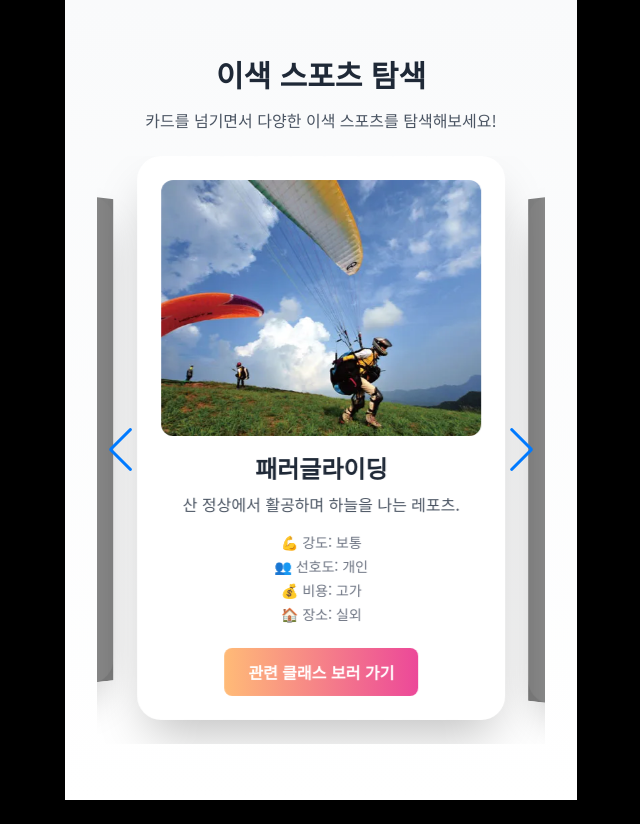
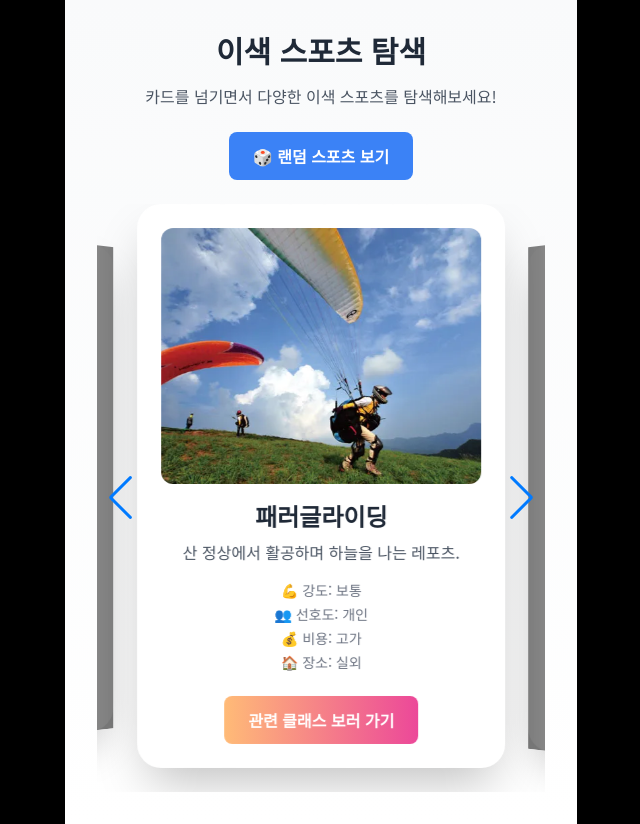
Before and after one commit to sjwoo1999/diff-spo-mockup, a Next.js app: page /explore-sports in a window 1280 px wide. Shown: the whole page, without its empty margins (319-959 px from the left). Before the commit the page ends 800 px from the top, so only its background shows below. Built offline with nearby package versions, Linux system fonts and the light colour scheme.

Commit message:
✨ New Feature: Random Button
New Feature: Random Button

```diff
--- a/src/app/explore-sports/page.tsx
+++ b/src/app/explore-sports/page.tsx
@@ -1,4 +1,5 @@
 'use client'
+import { useRef } from 'react';
 import { useRouter } from 'next/navigation';
 import { database } from '@/data/database';
 import { Swiper, SwiperSlide } from 'swiper/react';
@@ -7,9 +8,19 @@ import 'swiper/css';
 import 'swiper/css/navigation';
 import 'swiper/css/effect-coverflow';
 import Image from 'next/image';
+import SwiperCore from 'swiper';
 
 const ExploreSportsPage = () => {
     const router = useRouter();
+    const swiperRef = useRef<SwiperCore | null>(null);
+
+    const handleRandomClick = () => {
+        if (swiperRef.current) {
+            const totalSlides = database.sports.length;
+            const randomIndex = Math.floor(Math.random() * totalSlides);
+            swiperRef.current.slideTo(randomIndex);
+        }
+    };
 
     return (
         <main className="flex flex-col flex-grow min-h-screen justify-center items-center mx-auto max-w-[512px] overflow-y-auto p-4 sm:p-6 md:p-8 bg-gradient-to-b from-gray-50 to-white">
@@ -18,10 +29,19 @@ const ExploreSportsPage = () => {
                 카드를 넘기면서 다양한 이색 스포츠를 탐색해보세요!
             </p>
 
+            {/* 🎲 랜덤 버튼 */}
+            <button
+                onClick={handleRandomClick}
+                className="mb-6 px-6 py-3 bg-blue-500 text-white font-semibold rounded-lg hover:scale-105 transition"
+            >
+                🎲 랜덤 스포츠 보기
+            </button>
+
             <Swiper
                 modules={[Navigation, EffectCoverflow]}
                 navigation
                 effect="coverflow"
+                onSwiper={(swiper) => { swiperRef.current = swiper; }} // 💥 Swiper 인스턴스 저장
                 coverflowEffect={{
                     rotate: 30,
                     stretch: 0,
```
